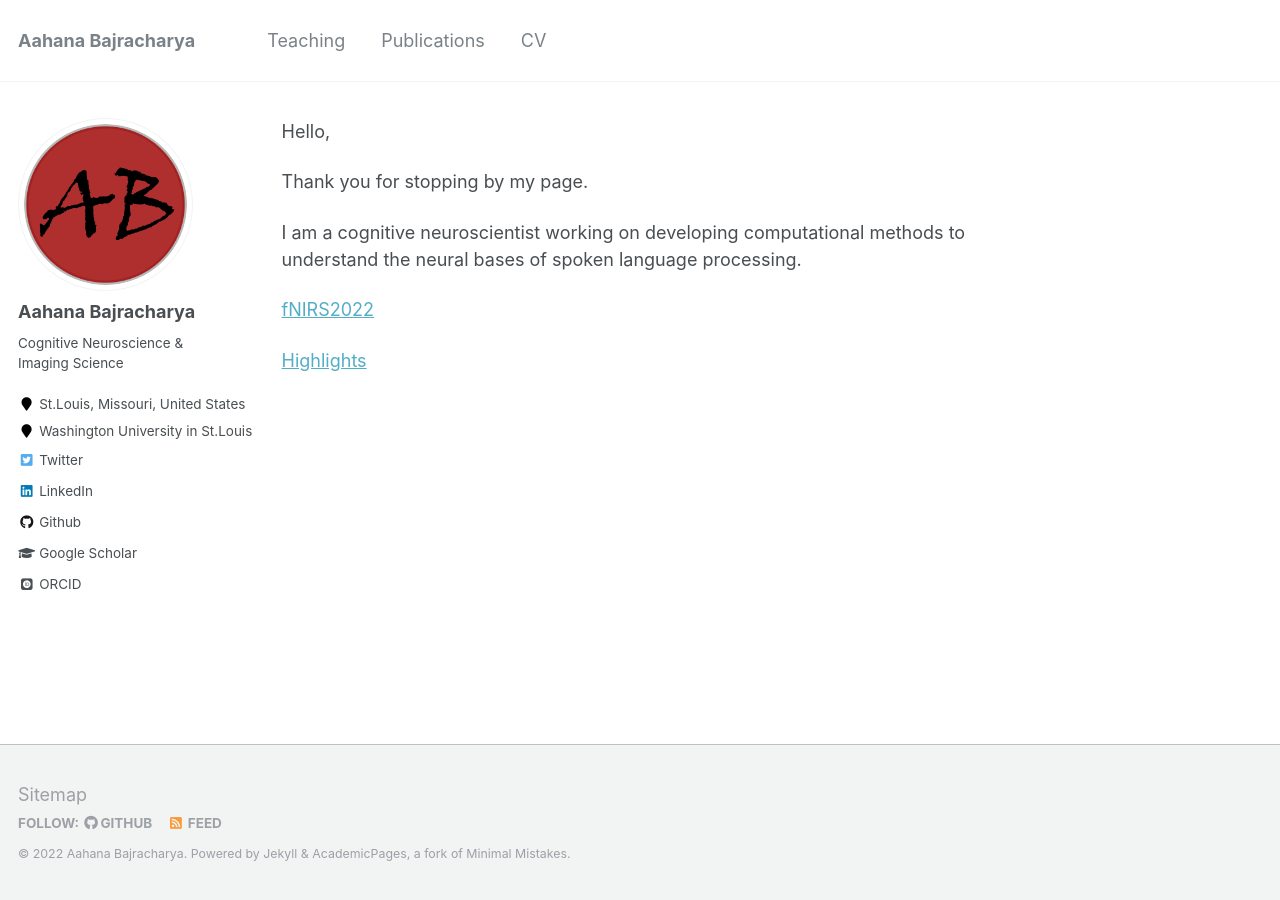
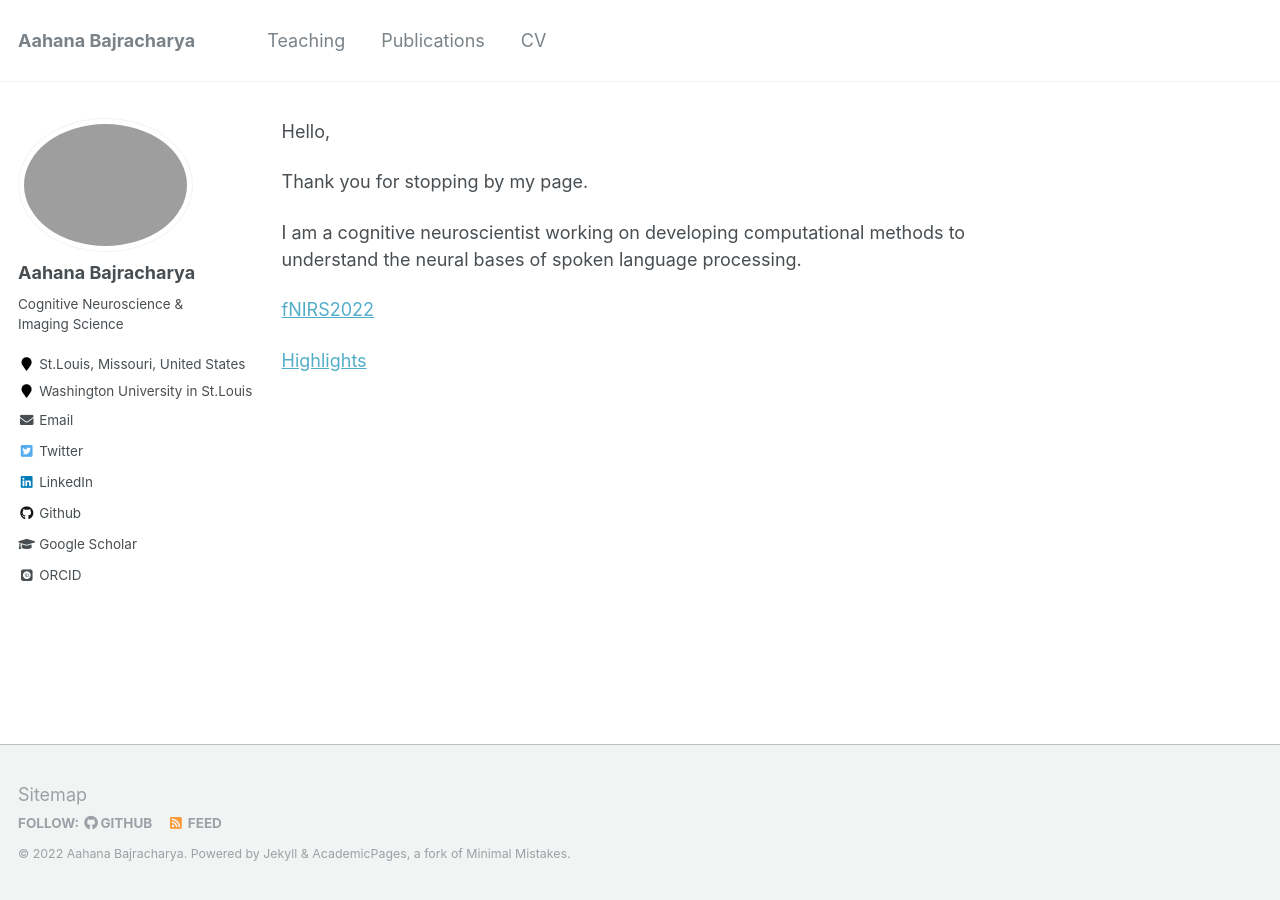
Before and after one commit to kritibhattarai23/kritibhattarai23.github.io, a Jekyll site: the page built from index.md, in a window 1280 px wide. Built offline with Jekyll 4.4.1, drawn with Linux system fonts in a browser that asks for light colours; some web fonts are replaced; our own code applies the rules of GitHub Pages for plain Markdown files.

Commit message:
Update _config.yml

```diff
--- a/_config.yml
+++ b/_config.yml
@@ -79,13 +79,13 @@ analytics:
 # Site Author
 author:
   name             : "Aahana Bajracharya"
-  avatar           : "bitmap.png"
+  avatar           : "Aahana_HS (2).png"
   bio              : "Cognitive Neuroscience & Imaging Science"
   location         : "St.Louis, Missouri, United States"
   employer         : "Washington University in St.Louis"
   pubmed           : # "https://www.ncbi.nlm.nih.gov/pubmed/?term=john+snow"
   googlescholar    : "https://scholar.google.com/citations?user=hsh907UAAAAJ&hl=en"
-  email            :
+  email            : "aahana@wustl.edu"
   researchgate     :  # example: "https://www.researchgate.net/profile/yourprofile"
   uri              :
   bitbucket        :
```
